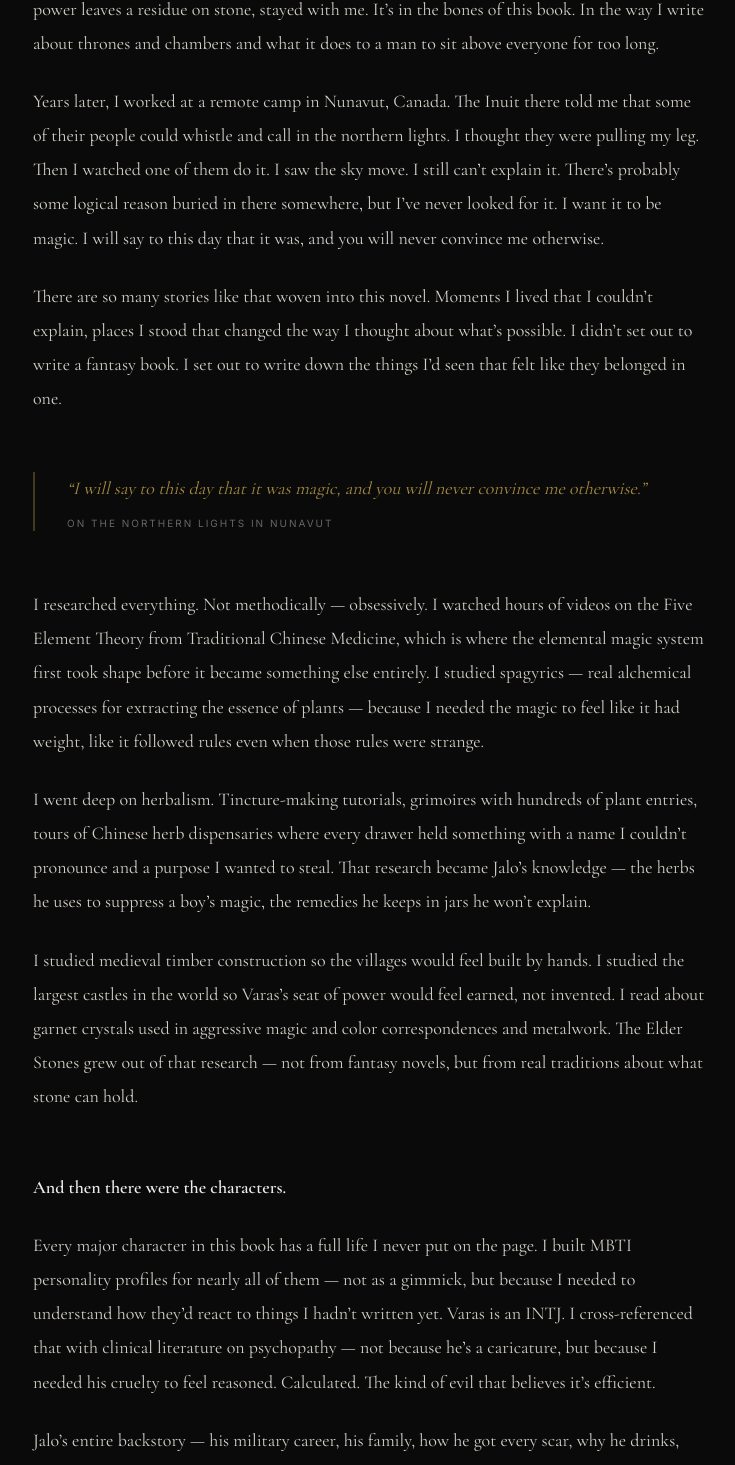
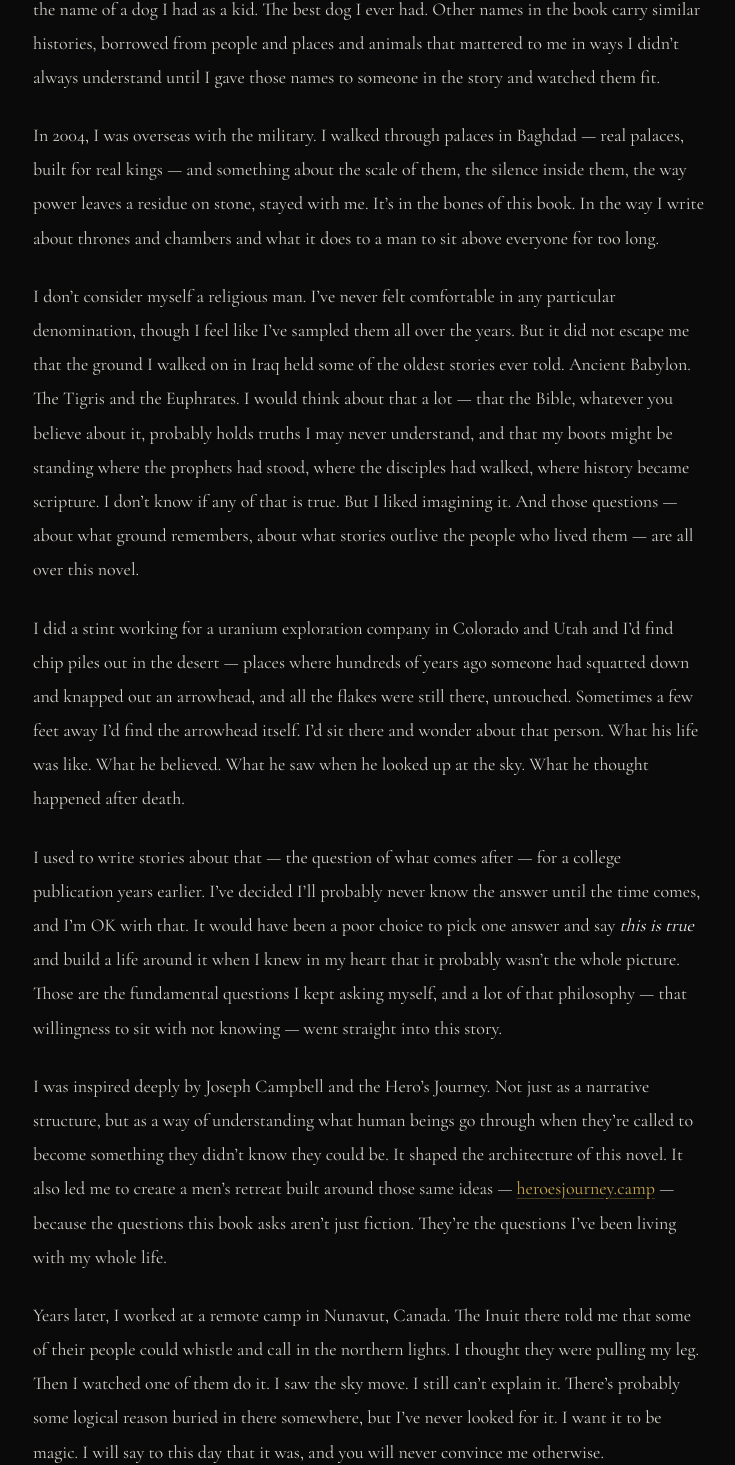
Before and after one commit to jcronkdc/manamongsttheclouds, a Next.js app: page / in a window 1280 px wide. Shown: the part 10134-11599 px from the top of the page, without its empty margins (271-1006 px from the left). Built offline with nearby package versions, Linux system fonts and the light colour scheme.

Commit message:
Add Origins section: creative process, life inspirations, research, character backstories

```diff
--- a/app/components/Origins.tsx
+++ b/app/components/Origins.tsx
@@ -23,8 +23,8 @@ export default function Origins() {
             dictated into my phone at red lights&nbsp;&mdash; the voice-to-text
             mangling every other word so badly that &ldquo;spread&rdquo; became
             &ldquo;Spanish&rdquo; and &ldquo;thin&rdquo; became
-            &ldquo;fin&rdquo; and I&rsquo;d come back to a note six months
-            later with no idea what I&rsquo;d been trying to say.
+            &ldquo;fin&rdquo; and I&rsquo;d come back to a note six months later
+            with no idea what I&rsquo;d been trying to say.
           </p>
           <p>
             A good portion of it was written in a canvas hot tent in the woods
@@ -65,6 +65,16 @@ export default function Origins() {
             life.
           </p>
           <p>
+            I grew up with parents who always had their nose in a book. By third
+            grade I&rsquo;d read hundreds. I would read thousands more. My
+            father was a writer himself&nbsp;&mdash; he&rsquo;d compose prose
+            and poetry while working in the middle of the Sahara Desert in
+            Africa, inspired by the landscape and by Hemingway, imagining he was
+            following in his footsteps. That was the house I grew up in. Stories
+            weren&rsquo;t entertainment. They were the way you made sense of
+            being alive.
+          </p>
+          <p>
             Fletcher&nbsp;&mdash; the name of the ancient king whose bloodline
             runs through the entire novel&nbsp;&mdash; was the name of a dog I
             had as a kid. The best dog I ever had. Other names in the book carry
@@ -82,21 +92,77 @@ export default function Origins() {
             everyone for too long.
           </p>
           <p>
+            I don&rsquo;t consider myself a religious man. I&rsquo;ve never felt
+            comfortable in any particular denomination, though I feel like
+            I&rsquo;ve sampled them all over the years. But it did not escape me
+            that the ground I walked on in Iraq held some of the oldest stories
+            ever told. Ancient Babylon. The Tigris and the Euphrates. I would
+            think about that a lot&nbsp;&mdash; that the Bible, whatever you
+            believe about it, probably holds truths I may never understand, and
+            that my boots might be standing where the prophets had stood, where
+            the disciples had walked, where history became scripture. I
+            don&rsquo;t know if any of that is true. But I liked imagining it.
+            And those questions&nbsp;&mdash; about what ground remembers, about
+            what stories outlive the people who lived them&nbsp;&mdash; are all
+            over this novel.
+          </p>
+          <p>
+            I did a stint working for a uranium exploration company in Colorado
+            and Utah and I&rsquo;d find chip piles out in the
+            desert&nbsp;&mdash; places where hundreds of years ago someone had
+            squatted down and knapped out an arrowhead, and all the flakes were
+            still there, untouched. Sometimes a few feet away I&rsquo;d find the
+            arrowhead itself. I&rsquo;d sit there and wonder about that person.
+            What his life was like. What he believed. What he saw when he looked
+            up at the sky. What he thought happened after death.
+          </p>
+          <p>
+            I used to write stories about that&nbsp;&mdash; the question of what
+            comes after&nbsp;&mdash; for a college publication years earlier.
+            I&rsquo;ve decided I&rsquo;ll probably never know the answer until
+            the time comes, and I&rsquo;m OK with that. It would have been a
+            poor choice to pick one answer and say{" "}
+            <em className="text-[#ededed]">this is true</em> and build a life
+            around it when I knew in my heart that it probably wasn&rsquo;t the
+            whole picture. Those are the fundamental questions I kept asking
+            myself, and a lot of that philosophy&nbsp;&mdash; that willingness
+            to sit with not knowing&nbsp;&mdash; went straight into this story.
+          </p>
+          <p>
+            I was inspired deeply by Joseph Campbell and the Hero&rsquo;s
+            Journey. Not just as a narrative structure, but as a way of
+            understanding what human beings go through when they&rsquo;re called
+            to become something they didn&rsquo;t know they could be. It shaped
+            the architecture of this novel. It also led me to create a
+            men&rsquo;s retreat built around those same ideas&nbsp;&mdash;{" "}
+            <a
+              href="https://heroesjourney.camp"
+              target="_blank"
+              rel="noopener noreferrer"
+              className="text-[#c9a84c] hover:text-[#e8c85a] transition-colors underline underline-offset-4 decoration-[#c9a84c]/30 hover:decoration-[#c9a84c]"
+            >
+              heroesjourney.camp
+            </a>
+            &nbsp;&mdash; because the questions this book asks aren&rsquo;t just
+            fiction. They&rsquo;re the questions I&rsquo;ve been living with my
+            whole life.
+          </p>
+          <p>
             Years later, I worked at a remote camp in Nunavut, Canada. The Inuit
             there told me that some of their people could whistle and call in
             the northern lights. I thought they were pulling my leg. Then I
             watched one of them do it. I saw the sky move. I still can&rsquo;t
             explain it. There&rsquo;s probably some logical reason buried in
-            there somewhere, but I&rsquo;ve never looked for it. I want it to
-            be magic. I will say to this day that it was, and you will never
+            there somewhere, but I&rsquo;ve never looked for it. I want it to be
+            magic. I will say to this day that it was, and you will never
             convince me otherwise.
           </p>
           <p>
             There are so many stories like that woven into this novel. Moments I
             lived that I couldn&rsquo;t explain, places I stood that changed the
-            way I thought about what&rsquo;s possible. I didn&rsquo;t set out
-            to write a fantasy book. I set out to write down the things
-            I&rsquo;d seen that felt like they belonged in one.
+            way I thought about what&rsquo;s possible. I didn&rsquo;t set out to
+            write a fantasy book. I set out to write down the things I&rsquo;d
+            seen that felt like they belonged in one.
           </p>
         </div>
 
@@ -201,10 +267,9 @@ export default function Origins() {
             <em className="text-[#ededed]">cost</em>.
           </p>
           <p>
-            The earliest notes describe a world built on
-            elements&nbsp;&mdash; fire, water, earth, wind, each region defined
-            by its primary magic. That&rsquo;s a fine world. It&rsquo;s not
-            this one.
+            The earliest notes describe a world built on elements&nbsp;&mdash;
+            fire, water, earth, wind, each region defined by its primary magic.
+            That&rsquo;s a fine world. It&rsquo;s not this one.
           </p>
           <p>
             This one arrived when the question changed. What if magic
```
